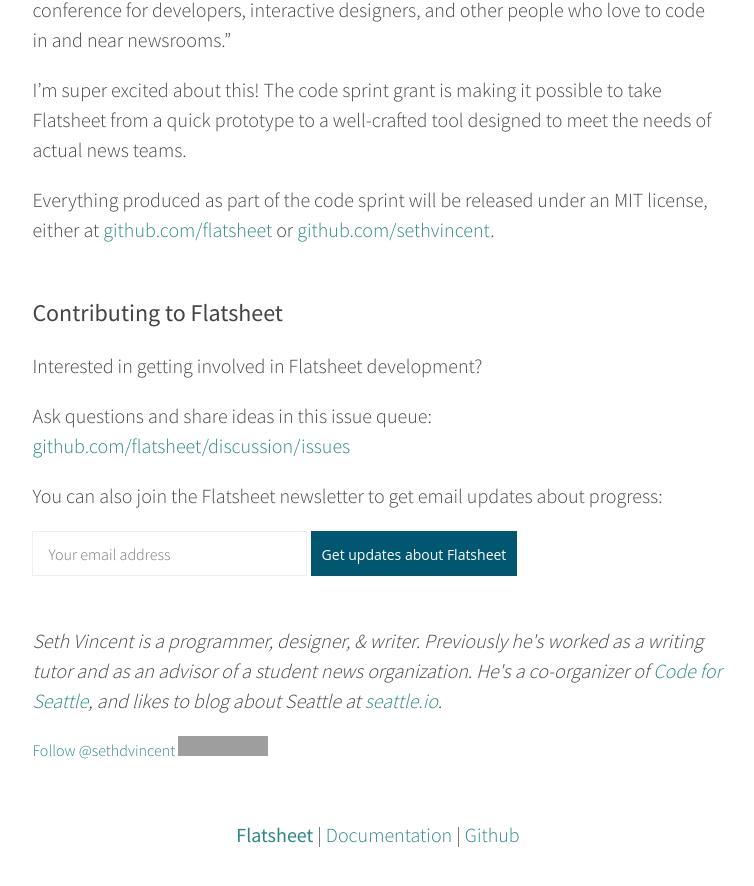
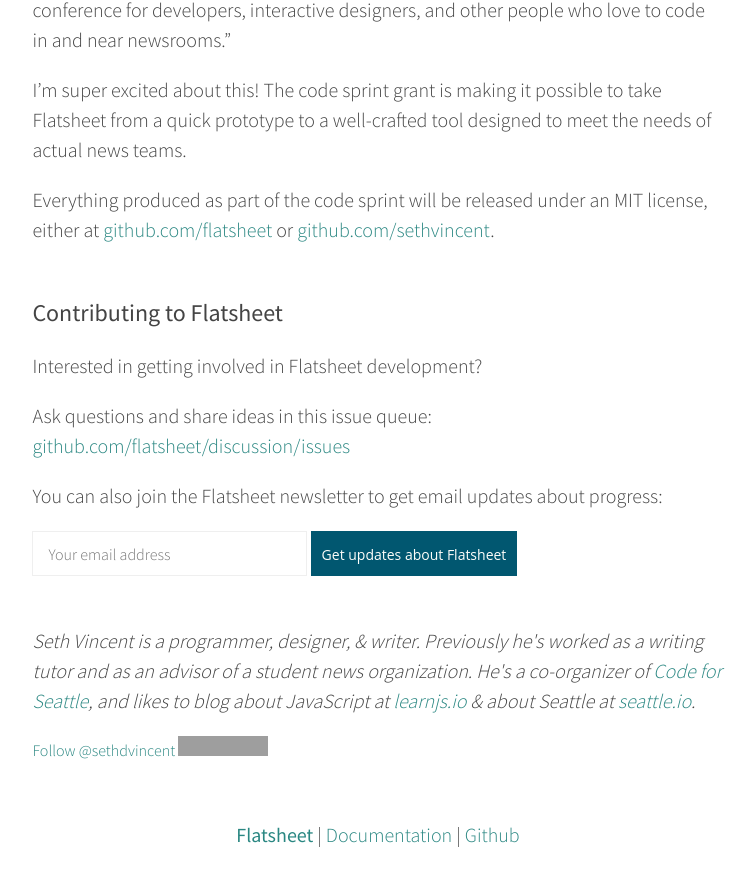
Before and after one commit to flatsheet/flatsheet.github.io, a Jekyll site: the page built from _posts/2014-07-11-new-round-of-flatsheet-development.md, in a window 1280 px wide and 900 px high, scrolled down 956 px. Shown: the top 886 px of the window, without its empty margins (262-1016 px from the left). Built offline with Jekyll 4.4.1, drawn with Linux system fonts in a browser that asks for light colours; nearby versions of some CDN libraries; Markdown is read by kramdown in place of the engine named in the settings; comment, search, counter and statistics services are not loaded; grey boxes are pictures that could not be loaded.

Commit message:
update bio

```diff
--- a/_layouts/post.html
+++ b/_layouts/post.html
@@ -12,7 +12,7 @@
 
   <br>
 <div class="bio">
-  <p><i>Seth Vincent is a programmer, designer, & writer. Previously he's worked as a writing tutor and as an advisor of a student news organization. He's a co-organizer of <a href="http://codeforseattle.org" target="blank">Code for Seattle</a>, and likes to blog about Seattle at <a href="http://seattle.io" target="blank">seattle.io</a>.</i></p>
+  <p><i>Seth Vincent is a programmer, designer, & writer. Previously he's worked as a writing tutor and as an advisor of a student news organization. He's a co-organizer of <a href="http://codeforseattle.org" target="blank">Code for Seattle</a>, and likes to blog about JavaScript at <a href="http://learnjs.io" target="blank">learnjs.io</a> & about Seattle at <a href="http://seattle.io" target="blank">seattle.io</a>.</i></p>
   <a href="https://twitter.com/sethdvincent" class="twitter-follow-button" data-dnt="true" data-show_count="false">Follow @sethdvincent</a>
 <script>!function(d,s,id){var js,fjs=d.getElementsByTagName(s)[0];if(!d.getElementById(id)){js=d.createElement(s);js.id=id;js.src="//platform.twitter.com/widgets.js";fjs.parentNode.insertBefore(js,fjs);}}(document,"script","twitter-wjs");</script>
   <iframe src="http://ghbtns.com/github-btn.html?user=sethvincent&type=follow"
```
